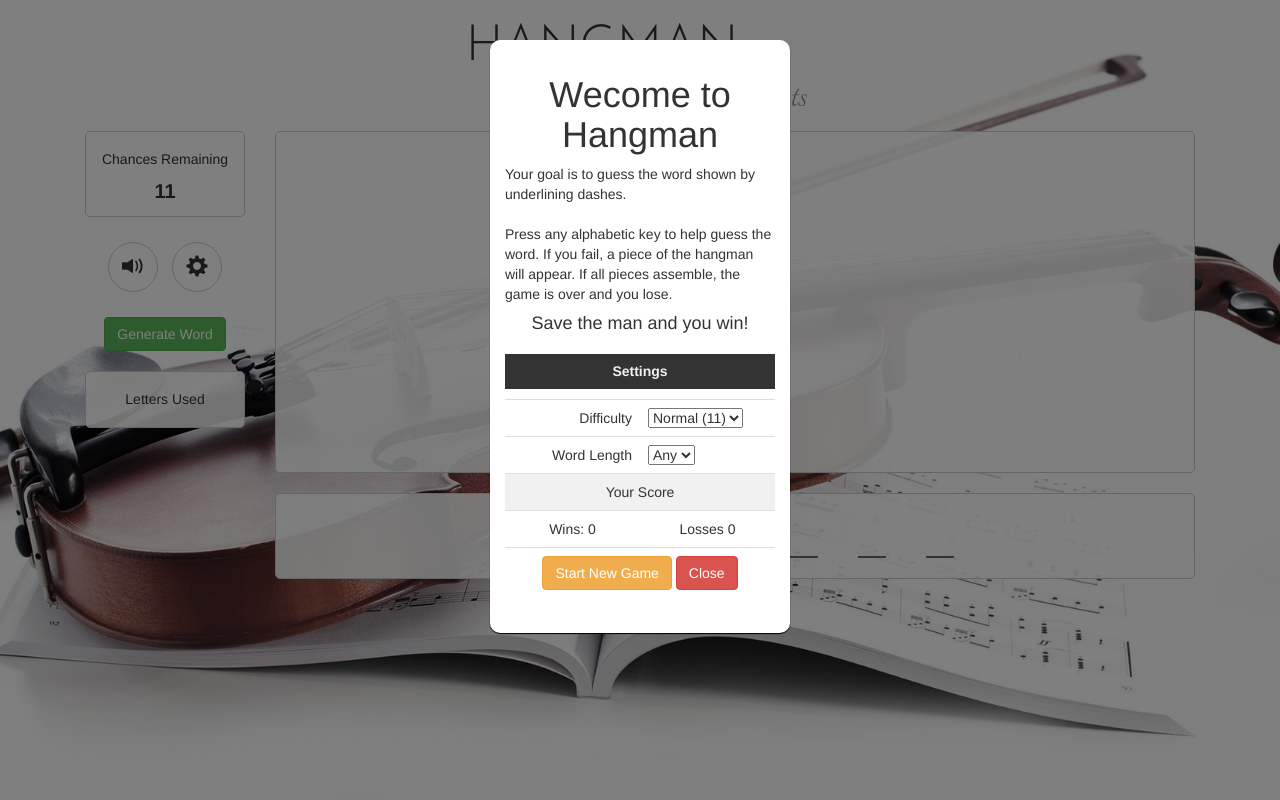
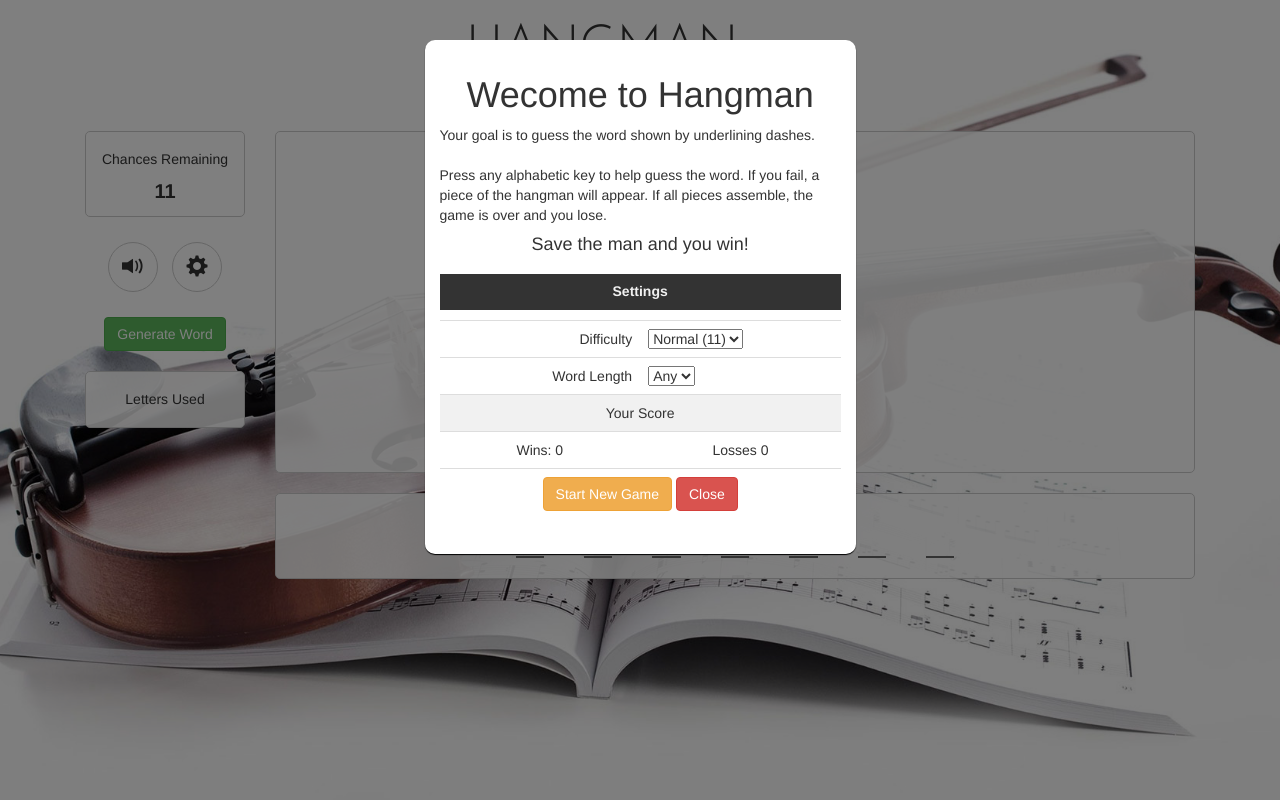
Before and after one commit to CoreyDH/Hangman-Game, a PHP site: page / in a window 1280 px wide. Run offline with PHP 8.4, Linux system fonts and the light colour scheme.

Commit message:
wider modal window

```diff
--- a/assets/css/style.css
+++ b/assets/css/style.css
@@ -230,7 +230,7 @@ header h2 {
 #modal-box {
   position: relative;
   height: 70%;
-  width: 30%;
+  width: 45%;
   min-height: 500px;
   min-width: 300px;
   top: 40px;
```
